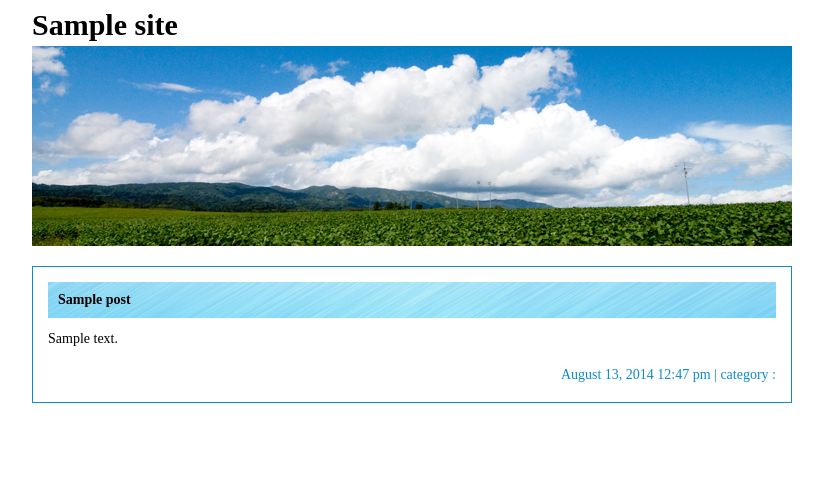
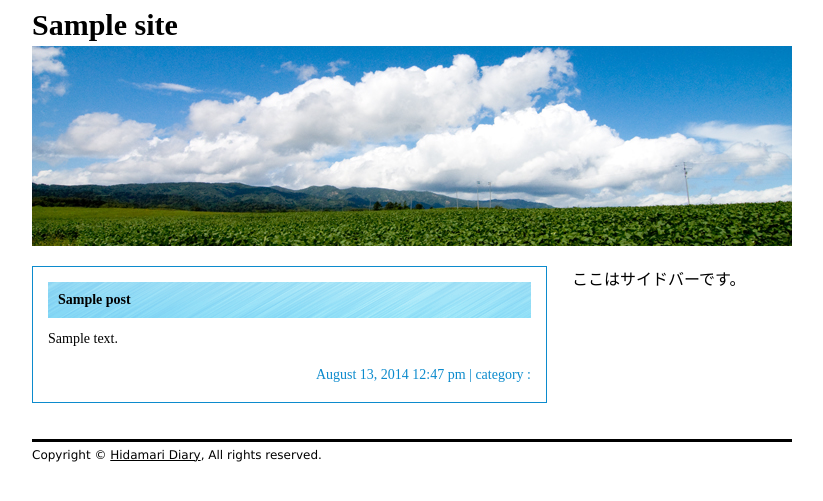
Before and after one commit to KimiyukiYamauchi/wp.sample, a WordPress theme: template index.php in a window 1280 px wide. Shown: the top 501 px of the page, without its empty margins (228-1051 px from the left). Run offline with PHP 8.4 and a stand-in for WordPress, Linux system fonts and the light colour scheme; the site name, menu and one post (Sample post) are stand-ins, and other content is empty.

Commit message:
STEP4-1まで

```diff
--- a/index.php
+++ b/index.php
@@ -2,7 +2,7 @@
 <html xmlns="http://www.w3.org/1999/xhtml" xml:lang="ja">
 <head>
 <meta http-equiv="Content-Type" content="<?php bloginfo('html_type'); ?>;charset=<?php bloginfo('charset'); ?>" />
-<title><?php bloginfo('name'); ?></title>
+<title><?php bloginfo('name'); ?><?php wp_title(); ?></title>
 <link rel="stylesheet" href="<?php bloginfo('stylesheet_url'); ?>" type="text/css" />
 </head>
 <body>
@@ -33,7 +33,42 @@
 </p>
 </div>
 
+<?php if(is_single()): ?>
+<p class="pagelink">
+<span class="oldpage">
+<?php previous_post_link(); ?>
+</span>
+
+<span class="newpage">
+<?php next_post_link(); ?>
+</span>
+</p>
+<?php endif; ?>
+
 <?php endwhile; endif; ?>
+
+<?php if(is_home()): ?>
+<p class="pagelink">
+<span class="oldpage">
+<?php next_posts_link('&laquo; 古い記事'); ?>
+</span>
+
+<span class="newpage">
+<?php previous_posts_link('新しい記事 &raquo;'); ?>
+</span>
+</p>
+<?php endif; ?>
+
+</div>
+
+<!-- サイドバー -->
+<div id="sidebar">
+ここはサイドバーです。
+</div>
+
+<!-- フッター -->
+<div id="footer">
+<address>Copyright &copy; <a href="mailto:<?php bloginfo('admin_email'); ?>">Hidamari Diary</a>, All rights reserved.</address>
 </div>
 
 </div>
--- a/style.css
+++ b/style.css
@@ -41,6 +41,12 @@ div#header p#image {
 	margin: 8px 0 0;
 }
 
+/* コンテンツ */
+div#content {
+	width: 515px;
+	float: left;
+}
+
 /* post */
 div.post {
 	border: solid 1px #0c8bcd;
@@ -71,8 +77,81 @@ p.postinfo {
 	color: #0c8bcd;
 	text-align: right;
 	margin: 20px 0 0;
+	clear: both;
 }
 
 p.postinfo a {
 	color: #0c8bcd;
 }
+
+/* 記事内の画像 */
+.aligncenter {
+	display: block;
+	margin-left: auto;
+	margin-right: auto;
+}
+
+div.post img {
+	border: none;
+}
+
+.alignleft {
+	float: left;
+	margin-right: 10px;
+	margin-bottom: 10px;
+}
+
+.alignright {
+	float: right;
+	margin-left: 10px;
+	margin-bottom: 10px;
+}
+
+.wp-caption {
+	border: solid 1px #aaaaaa;
+	text-align: center;
+	padding-top: 5px;
+}
+
+/* pagelink */
+span.oldpage {
+	float: left;
+}
+
+span.newpage {
+	float: right;
+}
+
+p.pagelink a {
+	font-size: 0.75em;
+	color: #0c8bcd;
+}
+
+p.pagelink {
+	overflow: hidden;
+	width: 100%;
+}
+
+/* サイドバー */
+div#sidebar {
+	width: 220px;
+	float: right;
+}
+
+/* footer */
+div#footer {
+	clear: both;
+	border-top: solid 3px #000000;
+	padding: 6px 0;
+}
+
+address {
+	font-size: 0.75em;
+	font-style: normal;
+	font-family: Verdana, sans-serif;
+	margin: 0;
+}
+
+address a {
+	color: #000000;
+}
```
